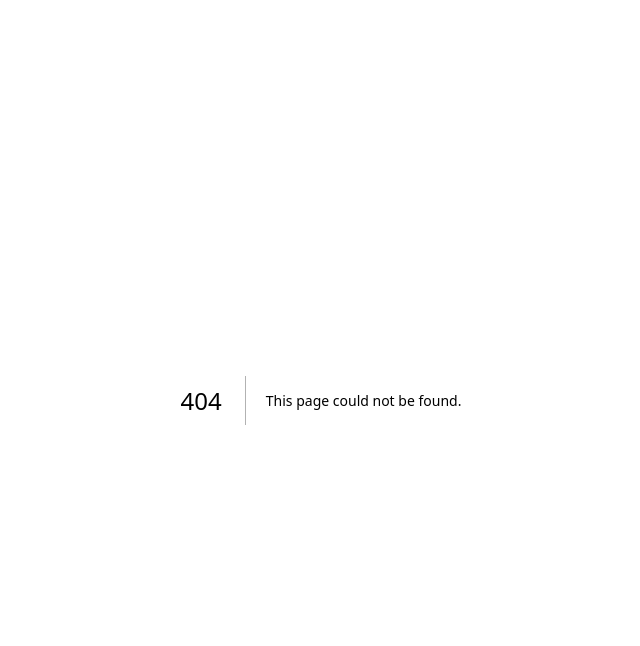
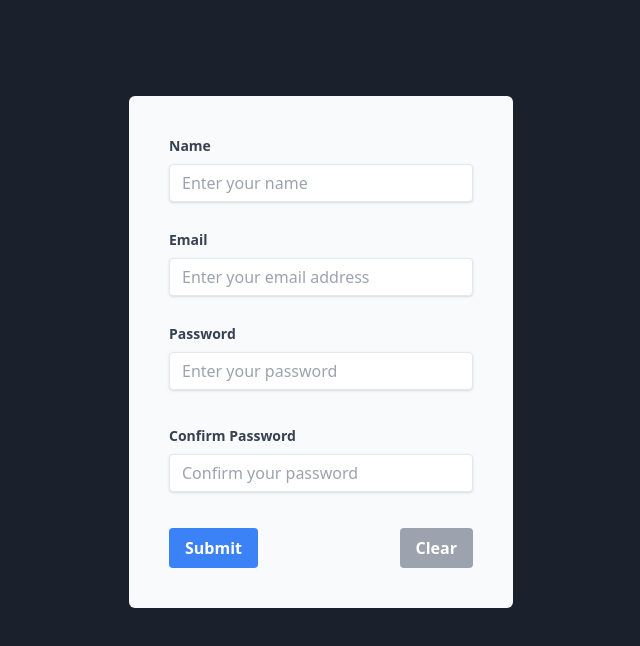
Before and after one commit to anujpalbacancy/Tech-Showcase, a Next.js app: page /form-validation in a window 1280 px wide. Before the commit this address had no page. Shown: the top 646 px of the page, without its empty margins (319-959 px from the left). Built offline with nearby package versions, Linux system fonts and the light colour scheme.

Commit message:
Added form-validation page.

```diff
--- a/package.json
+++ b/package.json
@@ -13,6 +13,7 @@
     "prepare": "husky install"
   },
   "dependencies": {
+    "@hookform/resolvers": "^3.9.0",
     "@tanstack/react-query": "^5.51.1",
     "@tanstack/react-query-devtools": "^5.51.1",
     "@tanstack/react-table": "^8.19.3",
@@ -28,7 +29,9 @@
     "prettier-plugin-tailwindcss": "^0.6.5",
     "react": "^18",
     "react-dom": "^18",
-    "react-query": "^3.39.3"
+    "react-hook-form": "^7.52.1",
+    "react-query": "^3.39.3",
+    "zod": "^3.23.8"
   },
   "devDependencies": {
     "@types/node": "^20",
--- /dev/null
+++ b/src/app/form-validation/page.tsx
@@ -0,0 +1,118 @@
+'use client';
+import FormField from '@/components/FormField';
+import React, { useState } from 'react';
+import { useForm } from 'react-hook-form';
+import { zodResolver } from "@hookform/resolvers/zod";
+import { UserSchema } from '@/schema/UserSchema';
+import { FormData } from '@/types';
+
+
+
+const RegistrationForm = () => {
+  const {
+    register,
+    handleSubmit,
+    formState: { errors },
+    reset,
+    setError,
+  } = useForm<FormData>({
+    mode: "onChange",
+    resolver: zodResolver(UserSchema),
+  });
+
+
+  const onSubmit = (data: FormData) => {
+    if (data.password !== data.confirmPassword) {
+      alert("Passwords do not match!");
+      return;
+    }
+    console.log('Form Submitted:', data);
+    reset();
+  };
+
+  const handleClear = () => {
+    reset();
+  };
+
+  return (
+    <form className="w-full max-w-sm mx-auto mt-24 p-10 rounded-md bg-slate-50" onSubmit={handleSubmit(onSubmit)}>
+      <div className="mb-4">
+        <label
+          className="block text-gray-700 text-sm font-bold mb-2"
+          htmlFor="name"
+        >
+          Name
+        </label>
+        <FormField
+          type="text"
+          placeholder="Enter your name"
+          name="name"
+          register={register}
+          error={errors.name}
+        />
+      </div>
+      <div className="mb-4">
+        <label
+          className="block text-gray-700 text-sm font-bold mb-2"
+          htmlFor="email"
+        >
+          Email
+        </label>
+        <FormField
+          type="email"
+          placeholder="Enter your email address"
+          name="email"
+          register={register}
+          error={errors.email}
+        />
+      </div>
+      <div className="mb-6">
+        <label
+          className="block text-gray-700 text-sm font-bold mb-2"
+          htmlFor="password"
+        >
+          Password
+        </label>
+        <FormField
+          type="password"
+          placeholder="Enter your password"
+          name="password"
+          register={register}
+          error={errors.password}
+        />
+      </div>
+      <div className="mb-6">
+        <label
+          className="block text-gray-700 text-sm font-bold mb-2"
+          htmlFor="confirmPassword"
+        >
+          Confirm Password
+        </label>
+        <FormField
+          type="password"
+          placeholder="Confirm your password"
+          name="confirmPassword"
+          register={register}
+          error={errors.confirmPassword}
+        />
+      </div>
+      <div className="flex items-center justify-between">
+        <button
+          type="submit"
+          className="bg-blue-500 hover:bg-blue-700 text-white font-bold py-2 px-4 rounded focus:outline-none focus:shadow-outline"
+        >
+          Submit
+        </button>
+        <button
+          type="button"
+          className="bg-gray-400 hover:bg-gray-500 text-white font-bold py-2 px-4 rounded focus:outline-none focus:shadow-outline"
+          onClick={handleClear}
+        >
+          Clear
+        </button>
+      </div>
+    </form>
+  );
+};
+
+export default RegistrationForm;
--- a/src/app/layout.tsx
+++ b/src/app/layout.tsx
@@ -1,3 +1,4 @@
+import { ReactQueryDevtools } from '@tanstack/react-query-devtools';
 import ReactQueryProvider from '../utils/providers/ReactQueryProvider';
 import './globals.css';
 
@@ -19,6 +20,8 @@ export default function RootLayout({
       </head>
       <body>
         <ReactQueryProvider>
+        <ReactQueryDevtools initialIsOpen={false} />
+
           <main>{children}</main>
         </ReactQueryProvider>
       </body>
--- /dev/null
+++ b/src/components/FormField.tsx
@@ -0,0 +1,22 @@
+import { FormFieldProps } from "@/types";
+
+const FormField: React.FC<FormFieldProps> = ({
+    type,
+    placeholder,
+    name,
+    register,
+    error,
+    valueAsNumber,
+}) => (
+    <>
+        <input
+            className="shadow appearance-none border rounded w-full py-2 px-3 text-gray-700 mb-3 leading-tight focus:outline-none "
+            type={type}
+            placeholder={placeholder}
+            name={name}
+            {...register(name, valueAsNumber ? { valueAsNumber } : {})}
+        />
+        {error && <span className="text-red-500">{error.message}</span>}
+    </>
+);
+export default FormField;
--- /dev/null
+++ b/src/schema/UserSchema.ts
@@ -0,0 +1,24 @@
+import { z, ZodType } from "zod"; // Add new import
+
+export const UserSchema: ZodType<{
+    name: string;
+    email: string;
+    password: string;
+    confirmPassword: string;
+  }> = z
+    .object({
+      email: z.string().email('Invalid email address'),
+      name: z.string().min(1, { message: "Name is required" }),
+      password: z
+        .string()
+        .min(8, { message: "Password is too short" })
+        .max(20, { message: "Password is too long" })
+        .regex(/^(?=.*[a-z])(?=.*[A-Z])(?=.*\d)(?=.*[@$!%*?&])[A-Za-z\d@$!%*?&]+$/, {
+          message: "Password must contain at least one uppercase letter, one lowercase letter, one digit, and one special character",
+        }),
+      confirmPassword: z.string(),
+    })
+    .refine((data) => data.password === data.confirmPassword, {
+      message: "Passwords do not match",
+      path: ["confirmPassword"],
+    });
```
Also changed, not shown: src/types.d.ts (+20 -1 lines).
